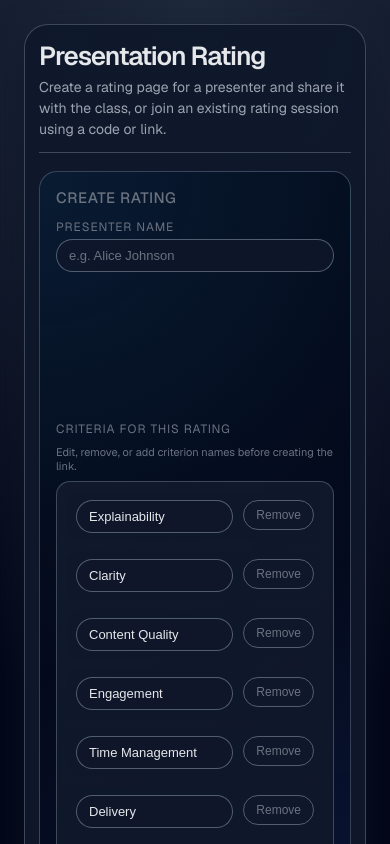
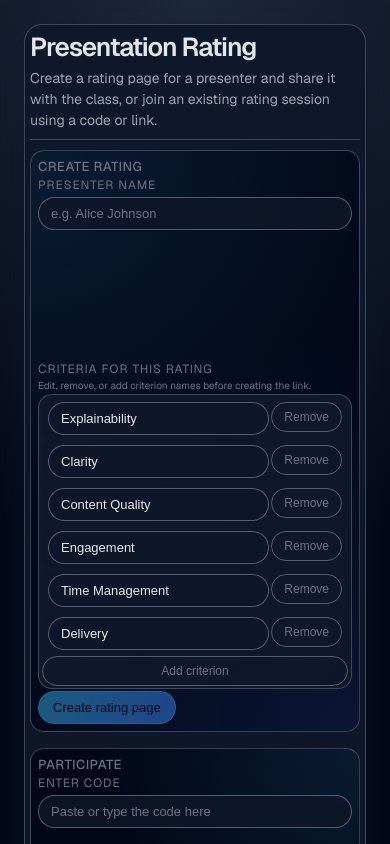
Before and after one commit to AminelMhl/Students-Rating-App, a Next.js app: page / in a window 390 px wide. Shown: the top 844 px of the page. Built offline with nearby package versions, Linux system fonts and the light colour scheme; no server answers; the database is empty.

Commit message:
Mobile responsiveness

```diff
--- a/app/page.module.css
+++ b/app/page.module.css
@@ -686,8 +686,9 @@
 
 @media (max-width: 600px) {
   .main {
-    padding: 14px;
-    gap: 18px;
+    padding: 5px;
+    gap: 10px;
+    border-radius: 18px;
   }
 
   .content {
@@ -696,14 +697,68 @@
 
   .header {
     flex-direction: column;
-    gap: 10px;
+    gap: 8px;
+    padding-bottom: 8px;
   }
 
   .meta {
     justify-content: flex-start;
+    gap: 6px;
   }
 
   .fieldRow {
     flex-direction: column;
+    gap: 8px;
+  }
+
+  .sectionTitle {
+    font-size: 13px;
+    margin-bottom: 2px;
+  }
+
+  .formSection,
+  .summarySection {
+    padding: 7px;
+    border-radius: 14px;
+  }
+
+  .form {
+    gap: 2px;
+  }
+
+  .helperText {
+    margin-top: 2px;
+    font-size: 11px;
+  }
+
+  .criteriaEditor {
+    gap: 2px;
+    margin-top: 2px;
+  }
+
+  .criteriaEditorHint {
+    font-size: 10px;
+  }
+
+  .criteriaList {
+    gap: 2px;
+    padding: 3px 3px 2px;
+  }
+
+  .criterionRow {
+    padding: 4px 6px;
+    gap: 2px;
+  }
+
+  .scoreButtons {
+    gap: 3px;
+  }
+
+  .currentScoreValue {
+    font-size: 15px;
+  }
+
+  .evaluationsList {
+    max-height: 220px;
   }
 }
```
